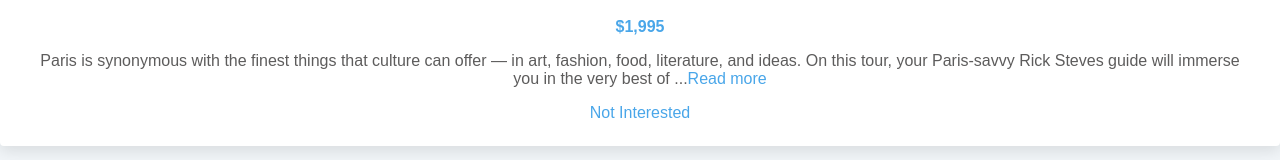
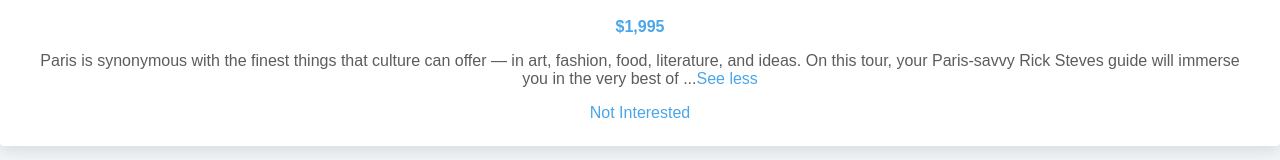
Before and after one commit to acciojob/tours-satishrathod-dev, a React app: page / in a window 1280 px wide. Shown: the part 582-742 px from the top of the page. Built offline with nearby package versions, Linux system fonts and the light colour scheme.

Commit message:
finished

```diff
--- a/src/components/Tour.js
+++ b/src/components/Tour.js
@@ -12,7 +12,7 @@
         <p id={`tour-item-para-${id}`}>
           {readMore ? info : `${info.substring(0, 200)}...`}
           <button id={`see-more-${id}`} onClick={() => setReadMore(!readMore)}>
-            {readMore ? "Show less" : "Read more"}
+            {readMore ? "Show less" : "See less"}
           </button>
         </p>
         <button
```
